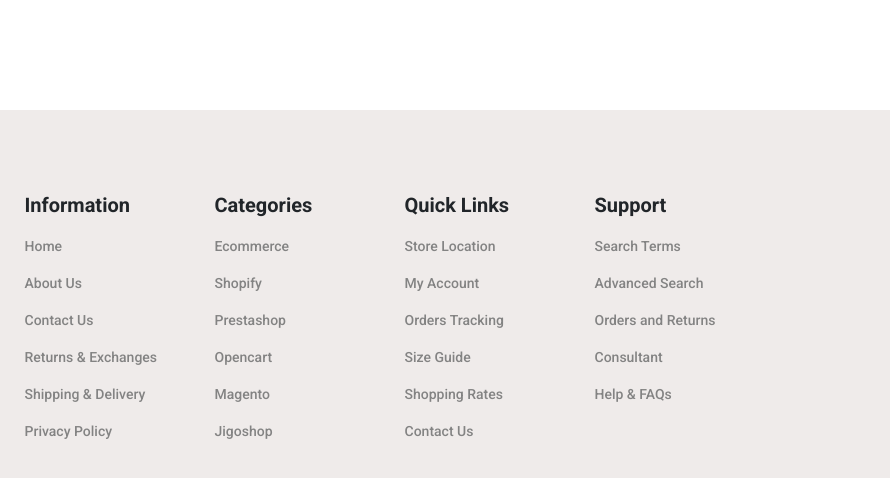
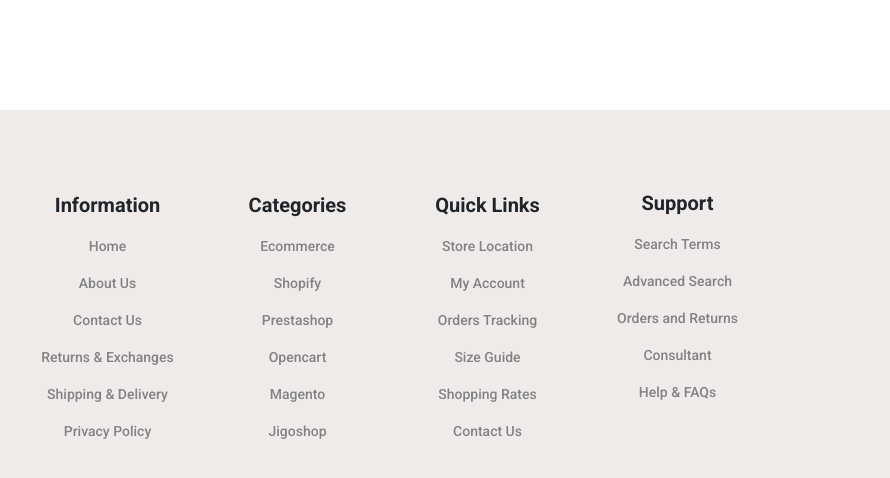
Before and after one commit to Phbhuva/extra-project, a plain HTML site: page shose website/shop.html in a window 1280 px wide. Shown: the part 2073-2551 px from the top of the page, 390-1280 px from the left. Drawn offline with nearby package versions, Linux system fonts and the light colour scheme; a web font is replaced by a local one.

Commit message:
Extra-project

```diff
--- a/shose website/shop.html
+++ b/shose website/shop.html
@@ -240,14 +240,14 @@
         <footer>
             <div class="main-footer">
                   <div class="container">
-              <div class="row d-flex justify-content-center">
+                      <div class="row d-flex  justify-content-center ">
                           <div class="col-xl-3 col-lg-3 col-md-6 col-sm-12">
                               <img src="./img/logo.png" alt="" class="img-fluid f-log">
                               <p class="f-text1 ">SHOES PARIS</p>
                               <p class="f-text2">A shoe is an item of footwear intended to protect and comfort the human foot. They are often worn with a sock. Shoes are also used as an item of decoration and fashion.</p>
                           </div>
 
-                  <div class="col-xl-2 col-lg-2 col-md-6 col-sm-12">
+                          <div class="col-xl-2 col-lg-2 col-md-6 col-sm-12 d-flex  justify-content-center align-items-center flex-column">
                               <p class="f-text3">Information</p>
                               <p class="f-text4">Home</p>
                               <p class="f-text4">About Us</p>
@@ -257,7 +257,7 @@
                               <p class="f-text4 f-text5">Privacy Policy</p>
                           </div>
 
-                  <div class="col-xl-2 col-lg-2 col-md-4 col-sm-12">
+                          <div class="col-xl-2 col-lg-2 col-md-4 col-sm-12 d-flex  justify-content-center align-items-center flex-column">
                             <p class="f-text3">Categories</p>
                             <p class="f-text4">Ecommerce</p>
                             <p class="f-text4">Shopify</p>
@@ -267,7 +267,7 @@
                             <p class="f-text4 f-text5">Jigoshop</p>
                           </div>
 
-                  <div class="col-xl-2 col-lg-2 col-md-4 col-sm-12">
+                          <div class="col-xl-2 col-lg-2 col-md-4 col-sm-12 d-flex  justify-content-center align-items-center flex-column">
                             <p class="f-text3">Quick Links</p>
                             <p class="f-text4">Store Location</p>
                             <p class="f-text4">My Account</p>
@@ -277,8 +277,8 @@
                             <p class="f-text4 f-text5">Contact Us</p>
                           </div>
 
-                  <div class="col-xl-2 col-lg-2 col-md-4 col-sm-12">
-                    <p class="f-text3">Support</p>
+                          <div class="col-xl-2 col-lg-2 col-md-4 col-sm-12 d-flex  justify-content-center align-items-center flex-column">
+                            <p class="f-text3 f-text6">Support</p>
                             <p class="f-text4">Search Terms</p>
                             <p class="f-text4">Advanced Search</p>
                             <p class="f-text4">Orders and Returns</p>
--- a/shose website/style.scss
+++ b/shose website/style.scss
@@ -307,6 +307,9 @@
     .f-text5{
         margin-bottom: 40px ;
     }
+    .f-text6{
+        margin-top: 38px !important;
+    }
 }
 // ======= product ====//
 .so-bn{
```
Also changed, not shown: shose website/index.html (+7 -7 lines), shose website/style.css, 1 other file. Lines whose indentation alone changed are shown as unchanged.
